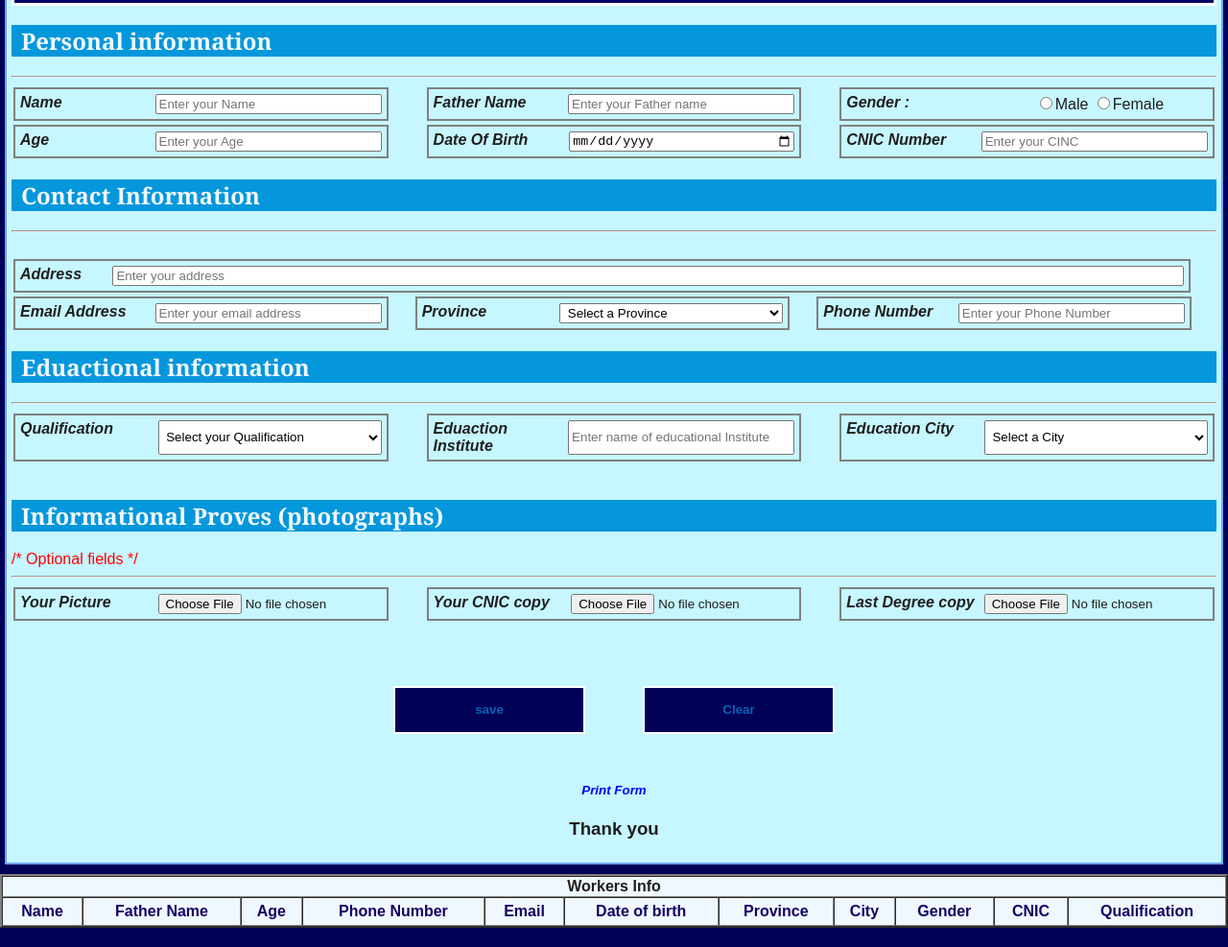
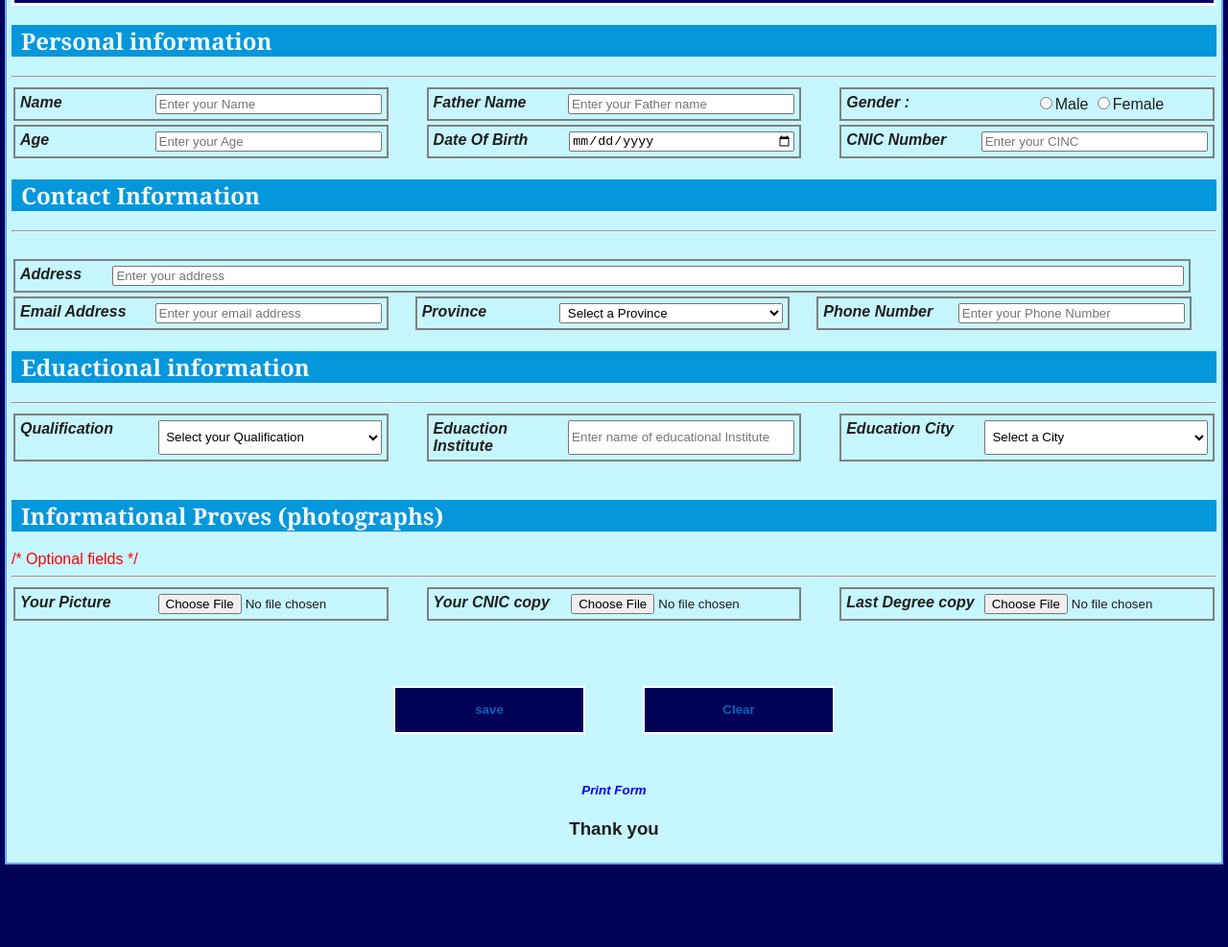
Before and after one commit to abdulsalamk136-spec/Form-Validation-and-Printing-System.git.io, a plain HTML site: page index.html in a window 1280 px wide. Shown: the part 96-1083 px from the top of the page at 96% size. After the commit the page ends 1027 px from the top, so only its background shows below. Drawn offline with Linux system fonts and the light colour scheme.

Commit message:
Update index.html
trying to see the width

```diff
--- a/index.html
+++ b/index.html
@@ -171,30 +171,6 @@
         </center>
     </form>
     <div id="table_div">
-        <table id="table" cellepadding="0" cellspacing="0" border="2px solid black" width="100%">
-            <thead>
-                <tr>
-                    <th colspan="12">
-                        Workers Info
-                    </th>
-                </tr>
-                <tr>
-                    <td class="t_heading">Name</td>
-                    <td class="t_heading">Father Name</td>
-                    <td class="t_heading">Age</td>
-                    <td class="t_heading">Phone Number</td>
-                    <td class="t_heading">Email</td>
-                    <td class="t_heading">Date of birth</td>
-                    <td class="t_heading">Province</td>
-                    <td class="t_heading">City</td>
-                    <td class="t_heading">Gender</td>
-                    <td class="t_heading">CNIC</td>
-                    <td class="t_heading">Qualification</td>
-                </tr>
-            </thead>
-            <tbody>
-            </tbody>
-        </table>
     </div>
     <script src="logic.js"></script>
 </body>
```
